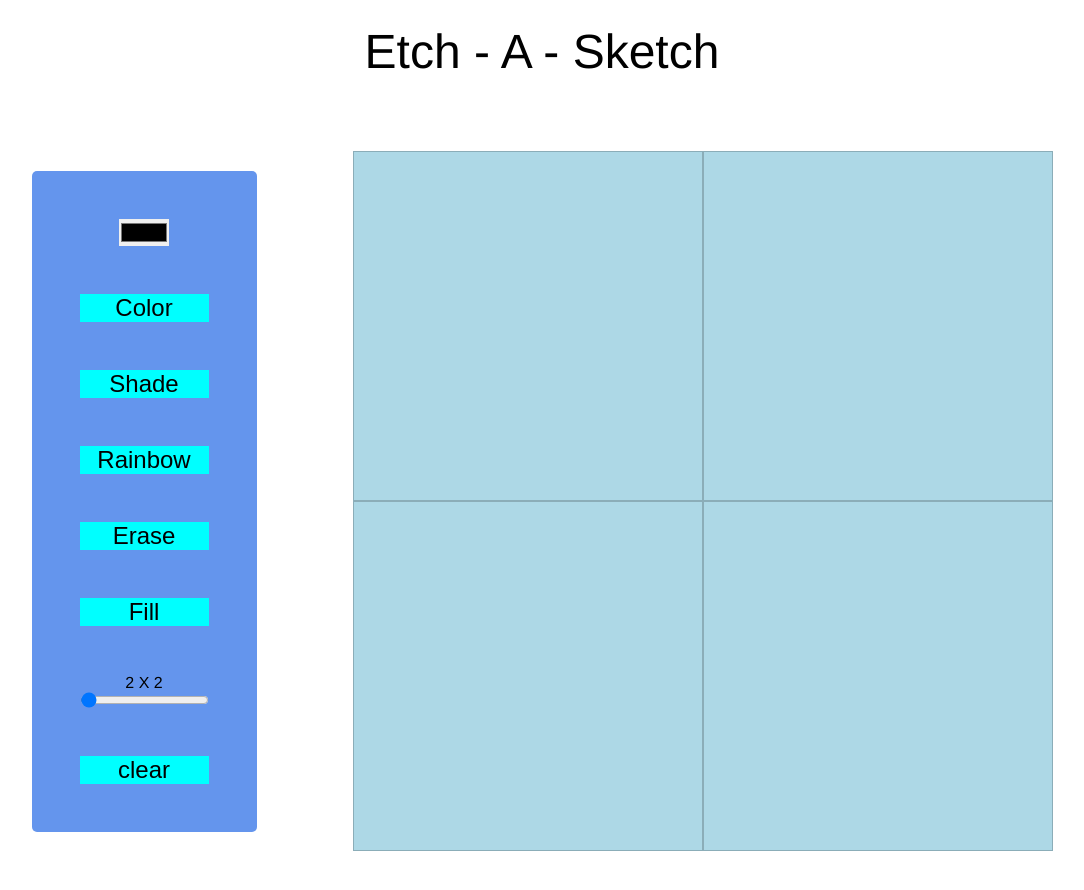
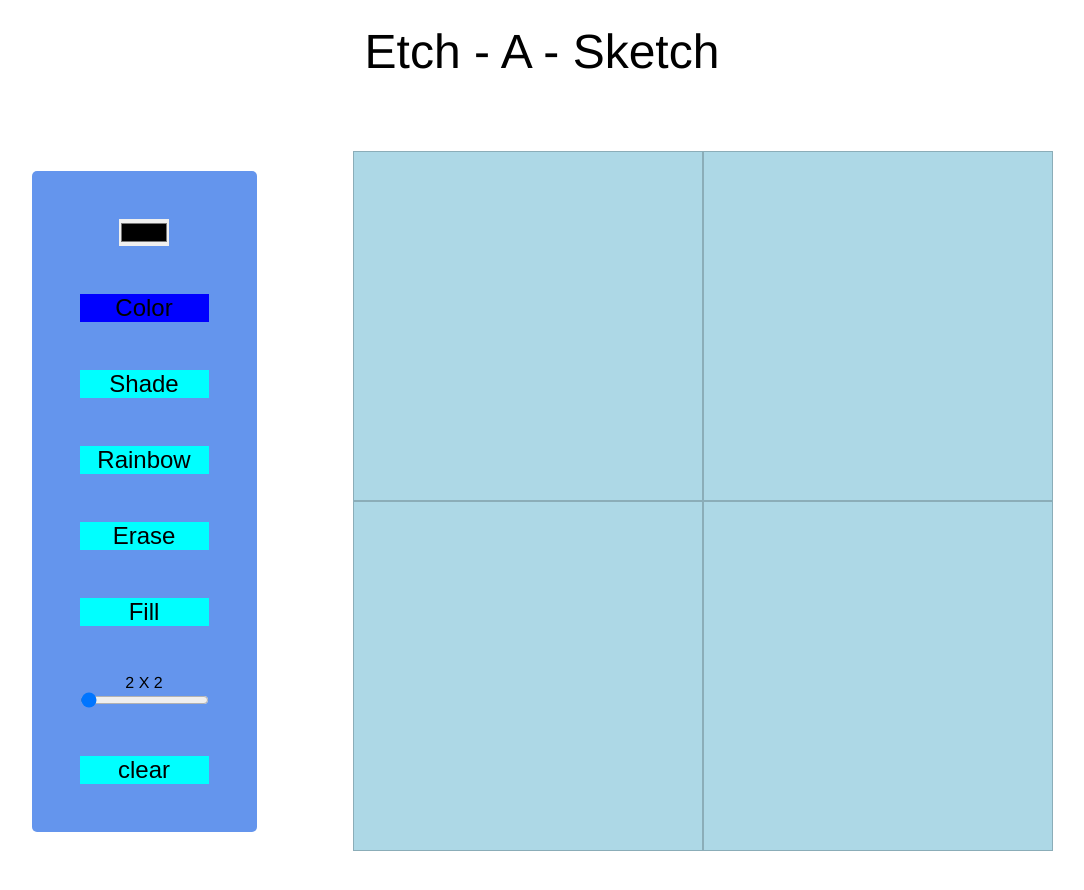
Before and after one commit to Hrma2006/Etch-a-Sketch, a plain HTML site: page index.html in a window 1280 px wide. Shown: the whole page, without its empty margins (98-1182 px from the left). Drawn offline with Linux system fonts and the light colour scheme.

Commit message:
made the color button start blue

```diff
--- a/style.css
+++ b/style.css
@@ -47,6 +47,9 @@ button {
 	width: 100%;
 	height: auto;
 }
+.color{
+	background-color: blue;
+}
 .size-wrapper {
 	display: flex;
 	flex-direction: column;
```
